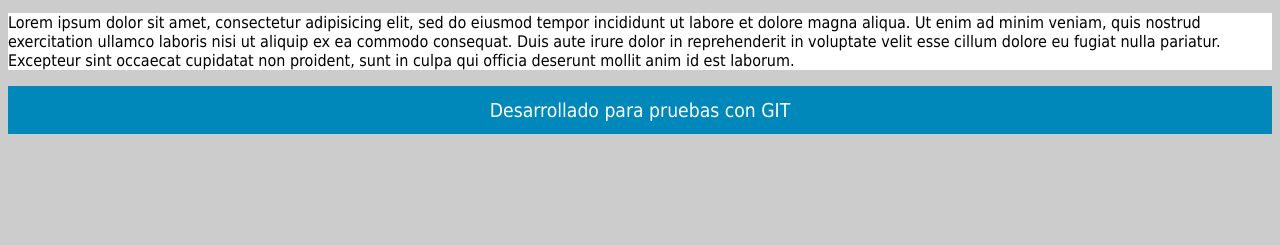
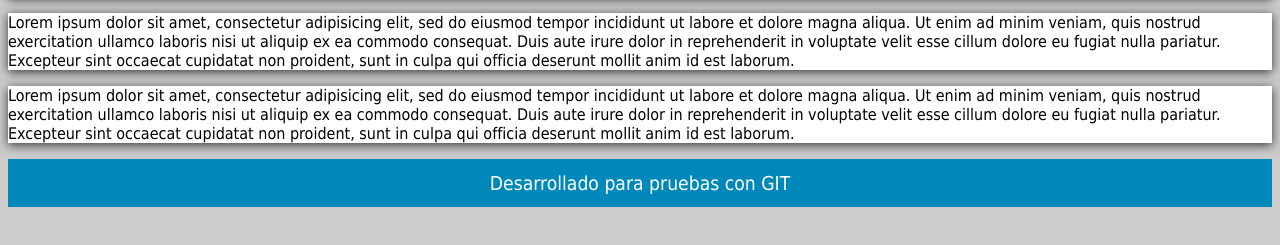
Before and after one commit to medmunval/ejemplogit, a plain HTML site: page index.html in a window 1280 px wide. Shown: the part 141-386 px from the top of the page. Drawn offline with Linux system fonts and the light colour scheme.

Commit message:
Se agrego un nuevo parrafo y se agregsaron sombras a los parrafos

```diff
--- a/css/estilos.css
+++ b/css/estilos.css
@@ -5,8 +5,10 @@ body {
 
 p {
 	background:#fff;
+	box-shadow: 0 2px 10px #333;
+	margin:1em auto;
 	padding: 1%
-	width:98%;
+	width:90%;
 }
 
 footer {
--- a/index.html
+++ b/index.html
@@ -21,6 +21,13 @@
         consequat. Duis aute irure dolor in reprehenderit in voluptate velit esse
         cillum dolore eu fugiat nulla pariatur. Excepteur sint occaecat cupidatat non
         proident, sunt in culpa qui officia deserunt mollit anim id est laborum.</p>
+
+        <p>Lorem ipsum dolor sit amet, consectetur adipisicing elit, sed do eiusmod
+        tempor incididunt ut labore et dolore magna aliqua. Ut enim ad minim veniam,
+        quis nostrud exercitation ullamco laboris nisi ut aliquip ex ea commodo
+        consequat. Duis aute irure dolor in reprehenderit in voluptate velit esse
+        cillum dolore eu fugiat nulla pariatur. Excepteur sint occaecat cupidatat non
+        proident, sunt in culpa qui officia deserunt mollit anim id est laborum.</p>
         <footer>Desarrollado para pruebas con GIT</footer>
     </body>
 </html>
```
